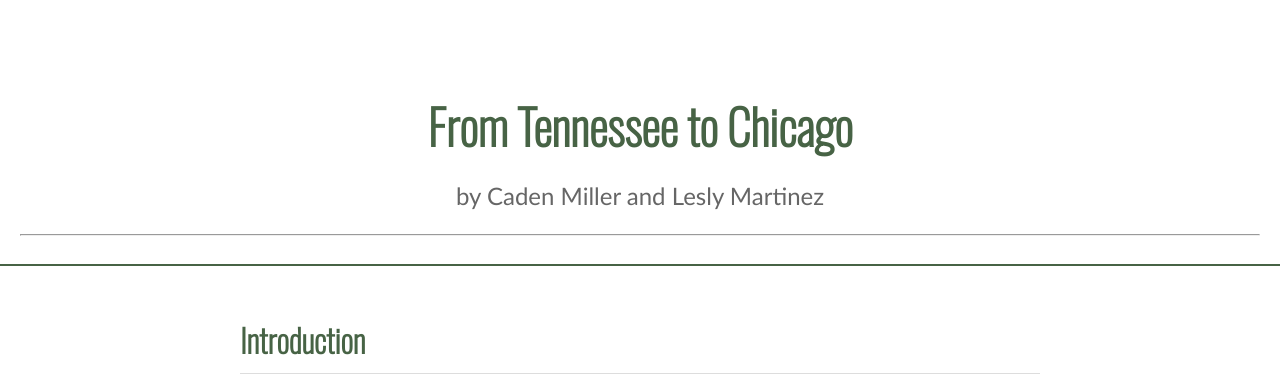
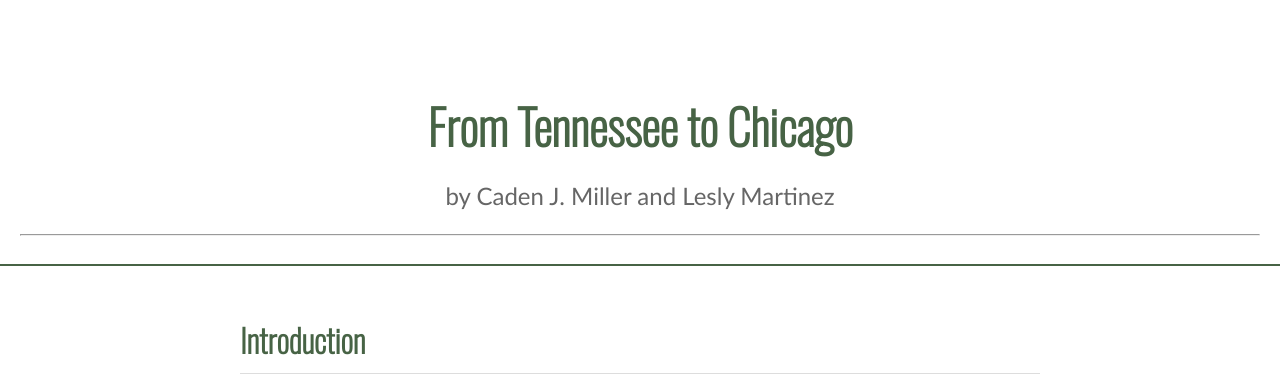
Before and after one commit to martinez2125/TennesseeChicago, a Jekyll site: the page built from index.markdown, in a window 1280 px wide and 900 px high. Shown: the top 377 px of the window. Built offline with Jekyll 4.4.1, drawn with Linux system fonts in a browser that asks for light colours.

```diff
--- a/_config.yml
+++ b/_config.yml
@@ -1,6 +1,6 @@
 title: From Tennessee to Chicago # You will insert your title here.
 email: cmill101@illinois.edu, lmart219@illinois.edu
-description: by Caden Miller and Lesly Martinez # Author names go here.
+description: by Caden J. Miller and Lesly Martinez # Author names go here.
 
 baseurl: "/TennesseeChicago" # the subpath of your site. Change it if the name of your repository is other than "mindoc"
 
```
